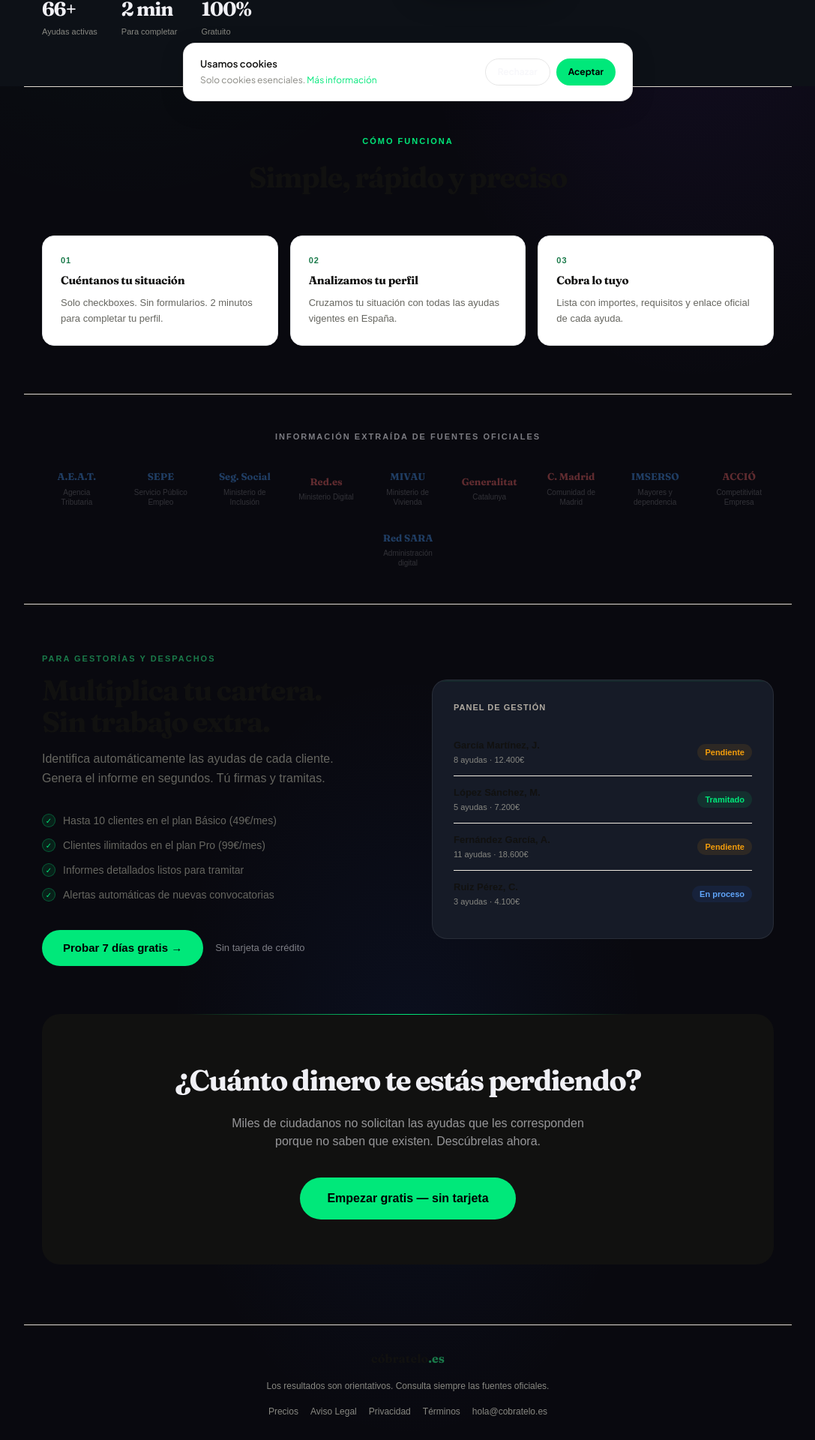
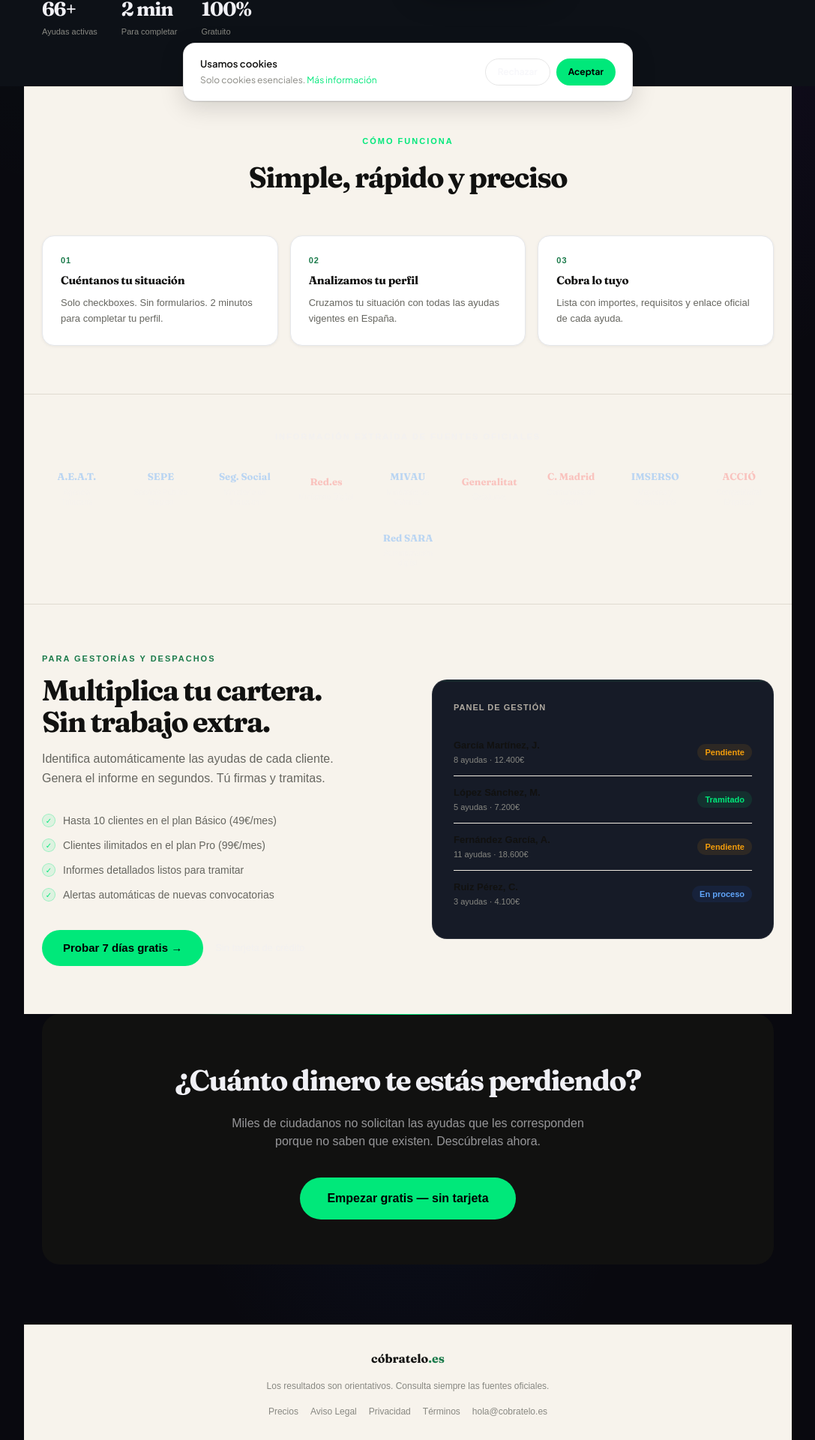
Before and after one commit to enki1982/cobratelo, a Next.js app: page / in a window 1280 px wide. Shown: the part 641-2561 px from the top of the page at 75% size, without its empty margins (96-1183 px from the left). Built offline with nearby package versions, Linux system fonts and the light colour scheme; no server answers; the database is empty.

Commit message:
fix: fondos crema explícitos en secciones post-hero

```diff
--- a/pages/index.js
+++ b/pages/index.js
@@ -192,7 +192,7 @@ export default function Home() {
         </div>{/* FIN BLOQUE OSCURO */}
 
         {/* CÓMO FUNCIONA */}
-        <section style={{ maxWidth: 1024, margin: '0 auto', padding: '64px 24px', borderTop: '1px solid #E0DAD0' }}>
+        <section style={{ maxWidth: 1024, margin: '0 auto', background: '#F7F3EC', padding: '64px 24px', borderTop: '1px solid #E0DAD0' }}>
           <p style={{ textAlign: 'center', fontSize: 11, fontWeight: 600, textTransform: 'uppercase', letterSpacing: '2px', color: C.green, marginBottom: 12 }}>Cómo funciona</p>
           <h2 className="font-display font-bold" style={{ textAlign: 'center', fontSize: 'clamp(26px,3vw,40px)', letterSpacing: '-1.5px', color: '#111110', marginBottom: 48 }}>
             Simple, rápido y preciso
@@ -209,7 +209,7 @@ export default function Home() {
         </section>
 
         {/* FUENTES */}
-        <section style={{ maxWidth: 1024, margin: '0 auto', padding: '48px 24px', borderTop: '1px solid #E0DAD0' }}>
+        <section style={{ maxWidth: 1024, margin: '0 auto', background: '#F7F3EC', padding: '48px 24px', borderTop: '1px solid #E0DAD0' }}>
           <p style={{ textAlign: 'center', fontSize: 11, fontWeight: 600, textTransform: 'uppercase', letterSpacing: '2px', color: C.muted, marginBottom: 36 }}>
             Información extraída de fuentes oficiales
           </p>
@@ -226,7 +226,7 @@ export default function Home() {
         </section>
 
         {/* GESTORÍAS */}
-        <section style={{ maxWidth: 1024, margin: '0 auto', padding: '64px 24px', borderTop: '1px solid #E0DAD0' }}>
+        <section style={{ maxWidth: 1024, margin: '0 auto', background: '#F7F3EC', padding: '64px 24px', borderTop: '1px solid #E0DAD0' }}>
           <div style={{ display: 'grid', gridTemplateColumns: '1fr 1fr', gap: 64, alignItems: 'center' }} className="!grid-cols-1 md:!grid-cols-2">
             <div>
               <p style={{ fontSize: 11, fontWeight: 700, textTransform: 'uppercase', letterSpacing: '2px', color: '#1A7A4A', marginBottom: 12 }}>Para gestorías y despachos</p>
@@ -292,7 +292,7 @@ export default function Home() {
         </section>
 
         {/* FOOTER */}
-        <footer style={{ maxWidth: 1024, margin: '0 auto', padding: '32px 24px', borderTop: '1px solid #E0DAD0' }}>
+        <footer style={{ maxWidth: 1024, margin: '0 auto', padding: '32px 24px', borderTop: '1px solid #E0DAD0', background: '#F7F3EC' }}>
           <div style={{ display: 'flex', flexDirection: 'column', alignItems: 'center', gap: 16 }}>
             <span className="font-display font-bold" style={{ color: '#111110' }}>cóbratelo<span style={{ color: '#1A7A4A' }}>.es</span></span>
             <p style={{ color: '#888882', fontSize: 12, textAlign: 'center' }}>
```
